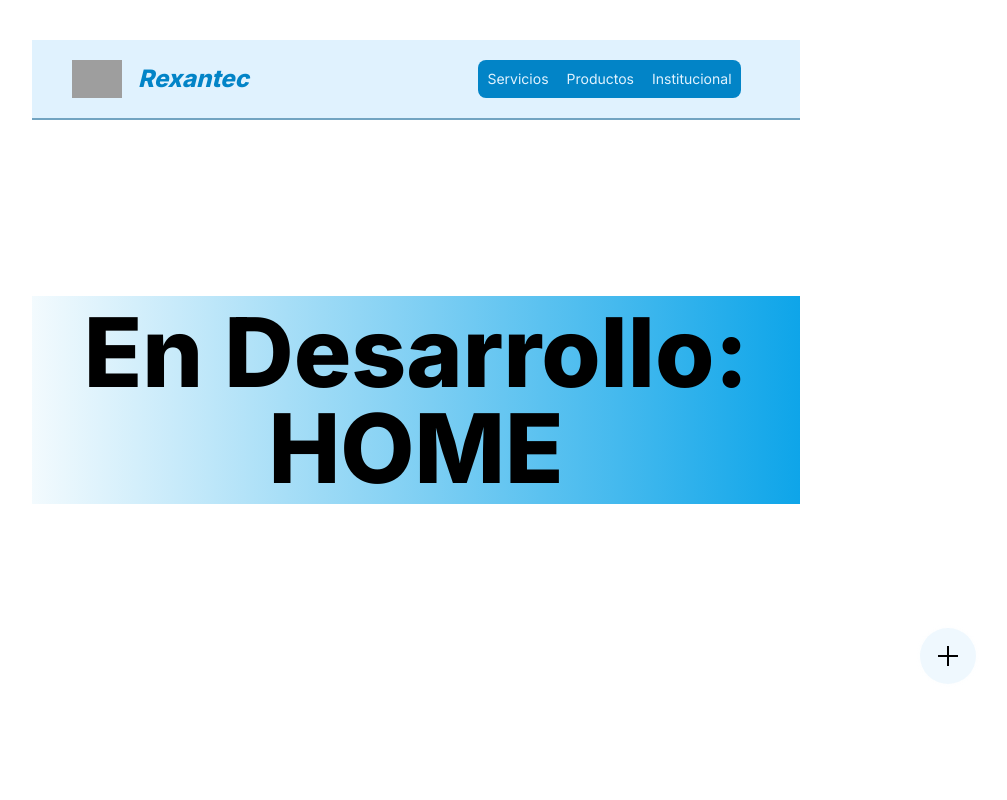
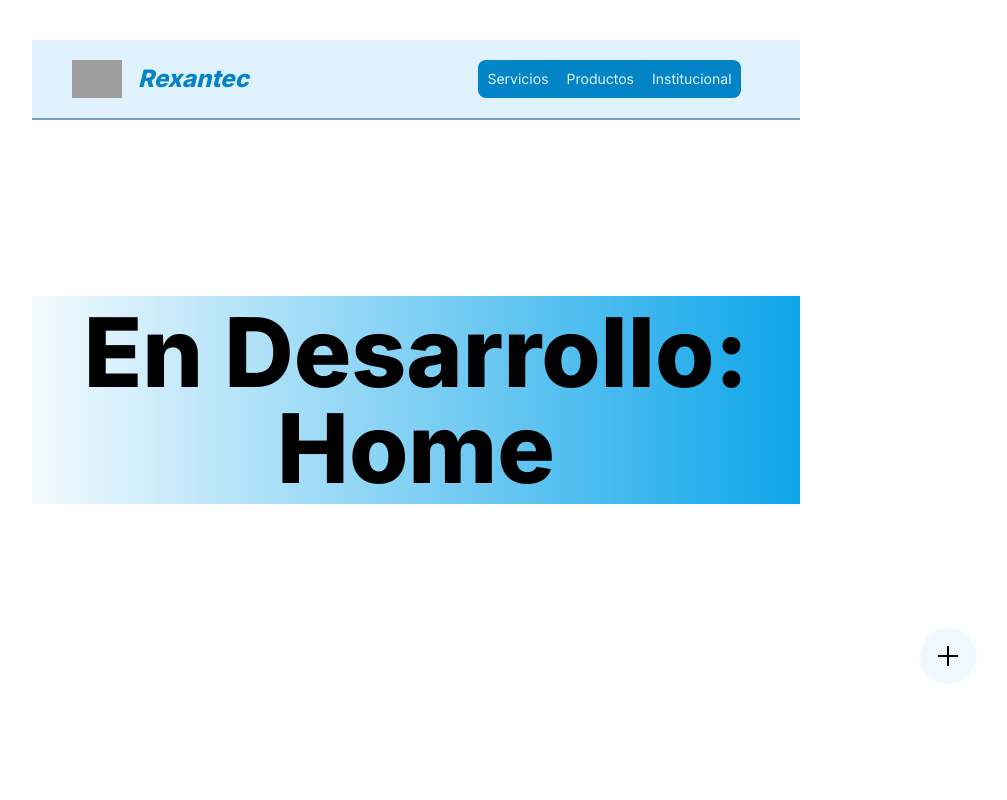
Before and after one commit to rexantecproy/rexantec, a Next.js app: page /home in a window 1280 px wide. Shown: the top 800 px of the page, without its empty margins (224-1231 px from the left). Built offline with nearby package versions, Linux system fonts and the light colour scheme; grey boxes are pictures that could not be loaded.

Commit message:
Refactos pages.js

```diff
--- a/src/components/utilities/FormatBody.jsx
+++ b/src/components/utilities/FormatBody.jsx
@@ -2,7 +2,7 @@ import { metadata } from "@/app/layout";
 
 export default function Format({ children, Title }) {
     metadata.title = Title;
-    const titlePageStr = `${Title.charAt(0).toUpperCase()}${Title.slice(1)}`
+    const titlePageStr = `${Title.charAt(0).toUpperCase()}${Title.slice(1).toLowerCase()}`
     return (
         <div className="w-screen md:w-3/5">
             <main className="flex h-screen flex-col items-center justify-center select-none">
```
